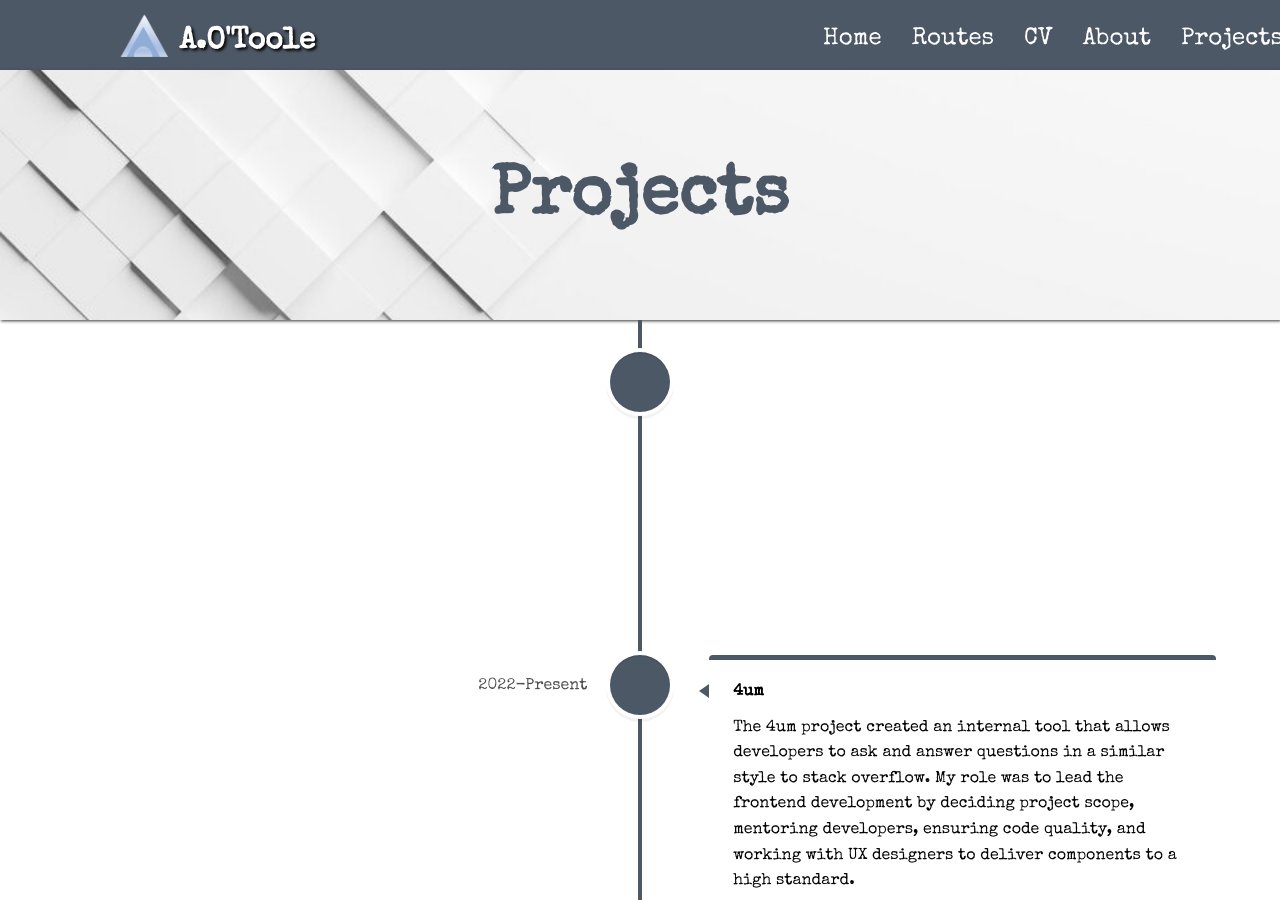
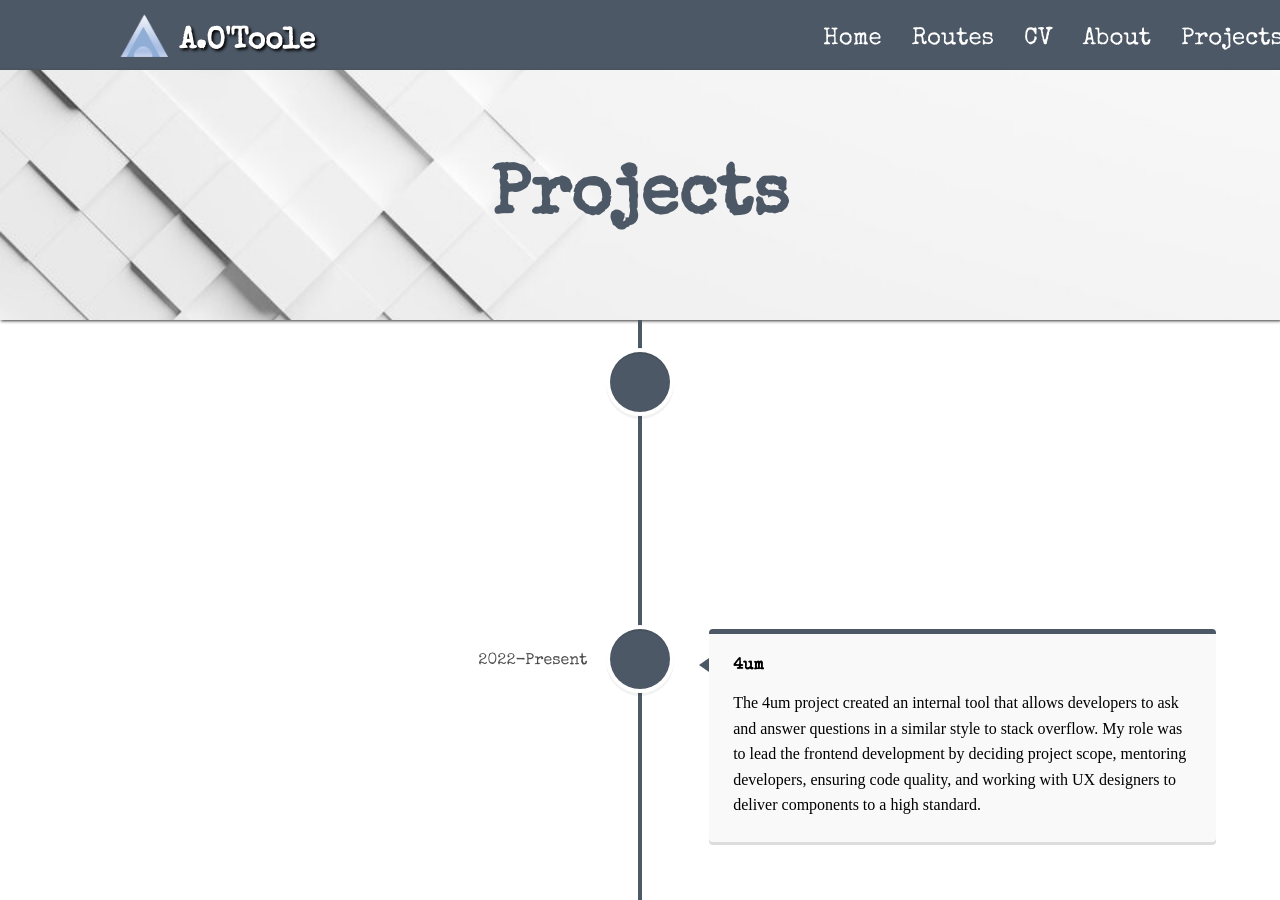
Before and after one commit to otoolea10/otoolea10.github.io-port, a React app: page /projects in a window 1280 px wide. Shown: the top 900 px of the page. Built offline with nearby package versions, Linux system fonts and the light colour scheme.

Commit message:
refactor: ♻️ updates page styling

```diff
--- a/public/index.html
+++ b/public/index.html
@@ -9,6 +9,7 @@
     <meta name="description" content="Web site created using create-react-app" />
     <link rel="preconnect" href="https://fonts.googleapis.com">
     <link rel="preconnect" href="https://fonts.gstatic.com" crossorigin>
+    <link href="https://fonts.googleapis.com/css2?family=Special+Elite&display=swap" rel="stylesheet">
     <link href="https://fonts.googleapis.com/css2?family=Special+Elite&display=swap" rel="stylesheet">
     <!--
       manifest.json provides metadata used when your web app is installed on a
--- a/src/components/GameCard/GameCard.tsx
+++ b/src/components/GameCard/GameCard.tsx
@@ -32,7 +32,7 @@ const GameCard = () => {
   }, []);
   return (
     <GameCardStyles>
-      <img src={square} className="square" />
+      <img src={square} className="square" alt="game-card" />
       <div className="question-container">
         <Typewriter
           options={{ delay: 25, cursor: ">" }}
--- a/src/components/Timeline/Timeline.tsx
+++ b/src/components/Timeline/Timeline.tsx
@@ -22,7 +22,7 @@ const Timeline = ({ items }: TimelineProps) => {
             className="vertical-timeline-element--work"
             key={projectDate}
             contentStyle={{
-              background: "white",
+              background: "#F9F9F9",
               color: "black",
               borderTop: "5px solid #4D5866",
             }}
--- a/src/components/Timeline/TimelineStyles.tsx
+++ b/src/components/Timeline/TimelineStyles.tsx
@@ -1,8 +1,8 @@
 import styled from "styled-components";
 
 const TimelineStyles = styled.div`
-  //span {
-  //  color: #4d5866;
-  //}
+  p {
+    font-family: "Alegreya Sans";
+  }
 `;
 export default TimelineStyles;
--- a/src/pages/About/AboutStyles.tsx
+++ b/src/pages/About/AboutStyles.tsx
@@ -4,6 +4,9 @@ const AboutStyles = styled.div`
   .text-container {
     font-size: 22px;
     margin: 1rem 10% 5rem 10%;
+  }
+  p {
+    font-family: "Alegreya Sans";
   }
   .github-container {
     display: flex;
--- a/src/pages/Home/Home.tsx
+++ b/src/pages/Home/Home.tsx
@@ -21,7 +21,7 @@ const Home = () => {
 
   return (
     <HomeStyles>
-      <img src={square} />
+      <img src={square} alt="title-container" />
       <div className="title-container">
         <Typewriter
           options={{ delay: 25, cursor: ">" }}
```
